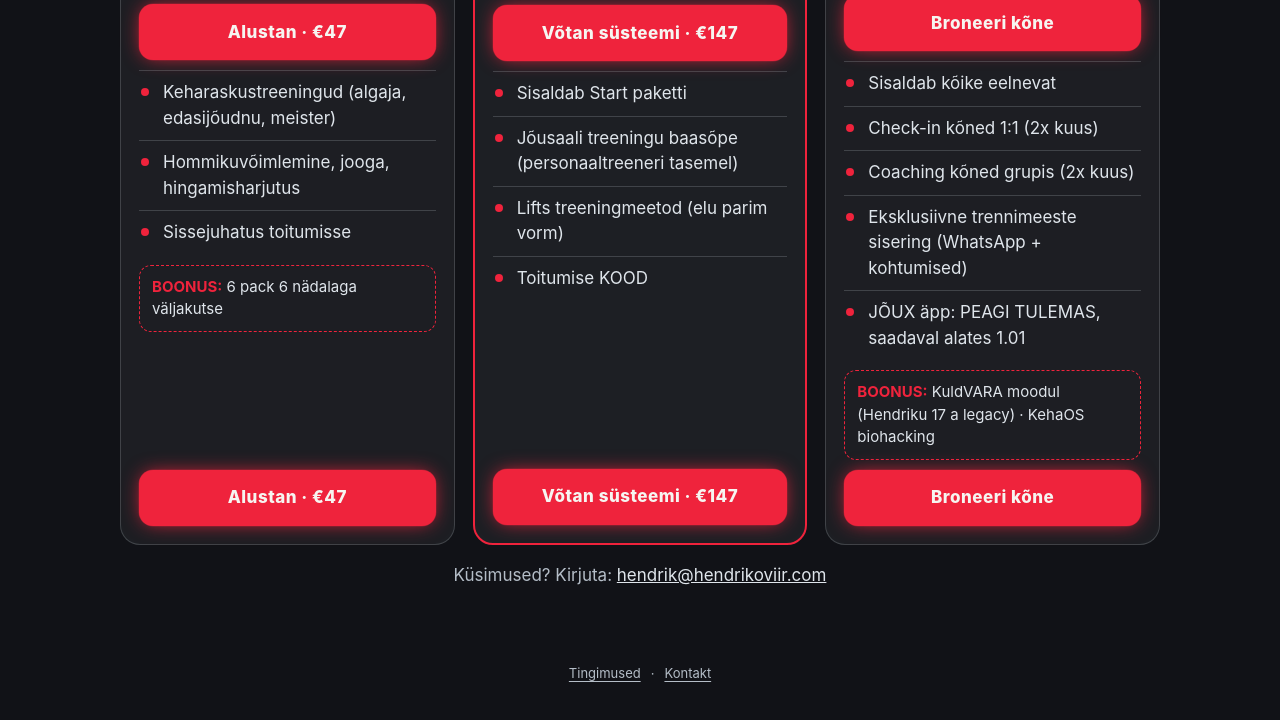
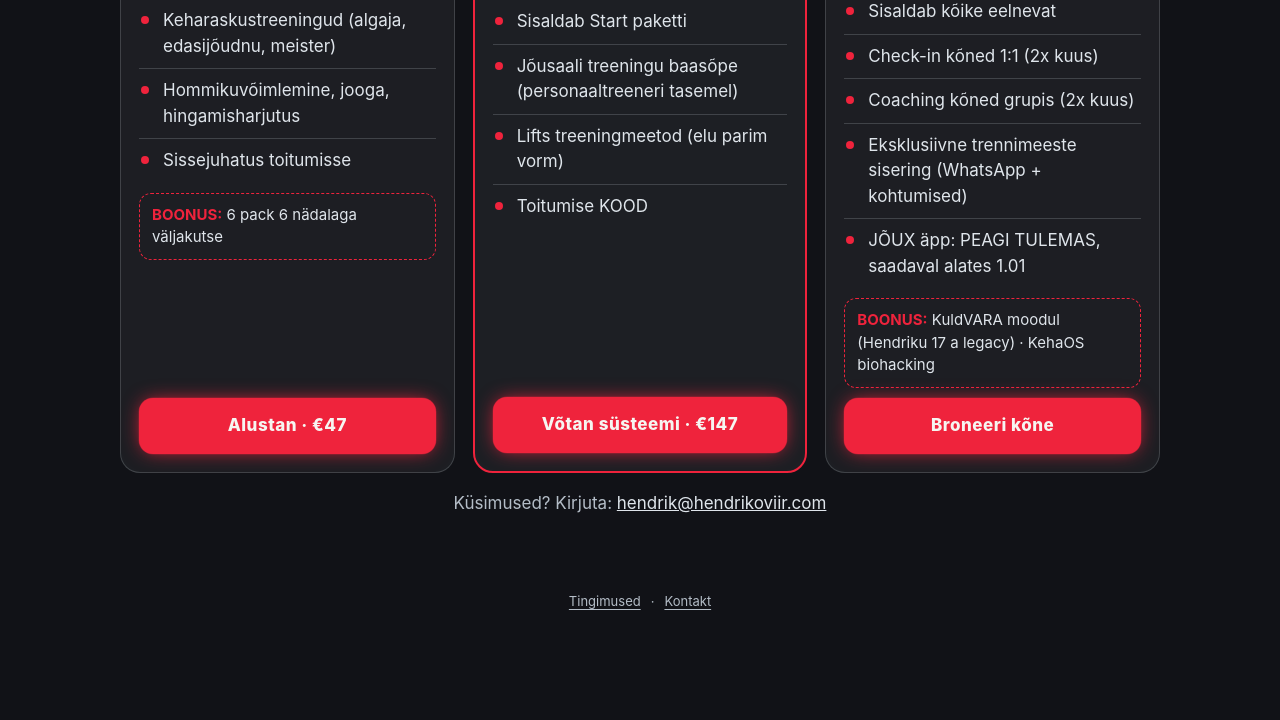
Before and after one commit to HendrikOviir/hendrikoviir.com, a plain HTML site: page mehed-webinar/pakkumine.html in a window 1280 px wide. Shown: the part 405-1125 px from the top of the page. After the commit the page ends 1053 px from the top, so only its background shows below. Drawn offline with Linux system fonts and the light colour scheme.

Commit message:
mehed-webinar: offer buttons only at bottom of cards
Co-Authored-By: Claude Opus 5.5 <noreply@anthropic.com>

```diff
--- a/mehed-webinar/pakkumine.html
+++ b/mehed-webinar/pakkumine.html
@@ -4,9 +4,9 @@
 <link rel="stylesheet" href="joux.css?v=10"></head><body>
 <header class="hero ph-hero"><div class="wrap"><h1>Vali oma pakett</h1><p class="sub">Kolm võtit: tugevam keha, võimas vorm ja rohkem energiat.</p><div class="when"><i></i><span>Antud pakkumine AINULT WEBINARI osalejatele (kehtib kuni E 30.11 23:59)</span></div></div></header>
 <section><div class="wrap wide"><div class="tiers">
-<div class="tier"><span class="lv">START</span><h3>Start</h3><div class="pr">€47 <small>/ ühekordne</small></div><a class="btn btn-top" href="https://buy.stripe.com/6oU7sLbxGfUx0TZ8U62kw0p">Alustan · €47</a><ul><li>Keharaskustreeningud (algaja, edasijõudnu, meister)</li><li>Hommikuvõimlemine, jooga, hingamisharjutus</li><li>Sissejuhatus toitumisse</li></ul><p class="bonus"><b>BOONUS:</b> 6 pack 6 nädalaga väljakutse</p><a class="btn" href="https://buy.stripe.com/6oU7sLbxGfUx0TZ8U62kw0p">Alustan · €47</a></div>
-<div class="tier top3"><span class="badge">Populaarseim</span><span class="lv">TEEN ISE</span><h3>Treening + toitumine</h3><div class="pr"><s>€197</s>€147 <small>/ 3 kuud</small></div><a class="btn btn-top" href="https://buy.stripe.com/00wdR9eJS8s57in3zM2kw0m">Võtan süsteemi · €147</a><ul><li>Sisaldab Start paketti</li><li>Jõusaali treeningu baasõpe (personaaltreeneri tasemel)</li><li>Lifts treeningmeetod (elu parim vorm)</li><li>Toitumise KOOD</li></ul><a class="btn" href="https://buy.stripe.com/00wdR9eJS8s57in3zM2kw0m">Võtan süsteemi · €147</a></div>
-<div class="tier"><span class="lv">TEEME KOOS</span><h3>3-kuu coaching (grupis)</h3><p class="alt2">Grupp alustab 1.01, detsembris läbitakse Jõud baasõpe.</p><a class="btn btn-top" href="#BOOKING_LINK">Broneeri kõne</a>
+<div class="tier"><span class="lv">START</span><h3>Start</h3><div class="pr">€47 <small>/ ühekordne</small></div><ul><li>Keharaskustreeningud (algaja, edasijõudnu, meister)</li><li>Hommikuvõimlemine, jooga, hingamisharjutus</li><li>Sissejuhatus toitumisse</li></ul><p class="bonus"><b>BOONUS:</b> 6 pack 6 nädalaga väljakutse</p><a class="btn" href="https://buy.stripe.com/6oU7sLbxGfUx0TZ8U62kw0p">Alustan · €47</a></div>
+<div class="tier top3"><span class="badge">Populaarseim</span><span class="lv">TEEN ISE</span><h3>Treening + toitumine</h3><div class="pr"><s>€197</s>€147 <small>/ 3 kuud</small></div><ul><li>Sisaldab Start paketti</li><li>Jõusaali treeningu baasõpe (personaaltreeneri tasemel)</li><li>Lifts treeningmeetod (elu parim vorm)</li><li>Toitumise KOOD</li></ul><a class="btn" href="https://buy.stripe.com/00wdR9eJS8s57in3zM2kw0m">Võtan süsteemi · €147</a></div>
+<div class="tier"><span class="lv">TEEME KOOS</span><h3>3-kuu coaching (grupis)</h3><p class="alt2">Grupp alustab 1.01, detsembris läbitakse Jõud baasõpe.</p>
 <ul><li>Sisaldab kõike eelnevat</li><li>Check-in kõned 1:1 (2x kuus)</li><li>Coaching kõned grupis (2x kuus)</li><li>Eksklusiivne trennimeeste sisering (WhatsApp + kohtumised)</li><li>JÕUX äpp: PEAGI TULEMAS, saadaval alates 1.01</li></ul>
 <p class="bonus"><b>BOONUS:</b> KuldVARA moodul (Hendriku 17 a legacy) · KehaOS biohacking</p>
 <a class="btn" href="#BOOKING_LINK">Broneeri kõne</a></div>
```
